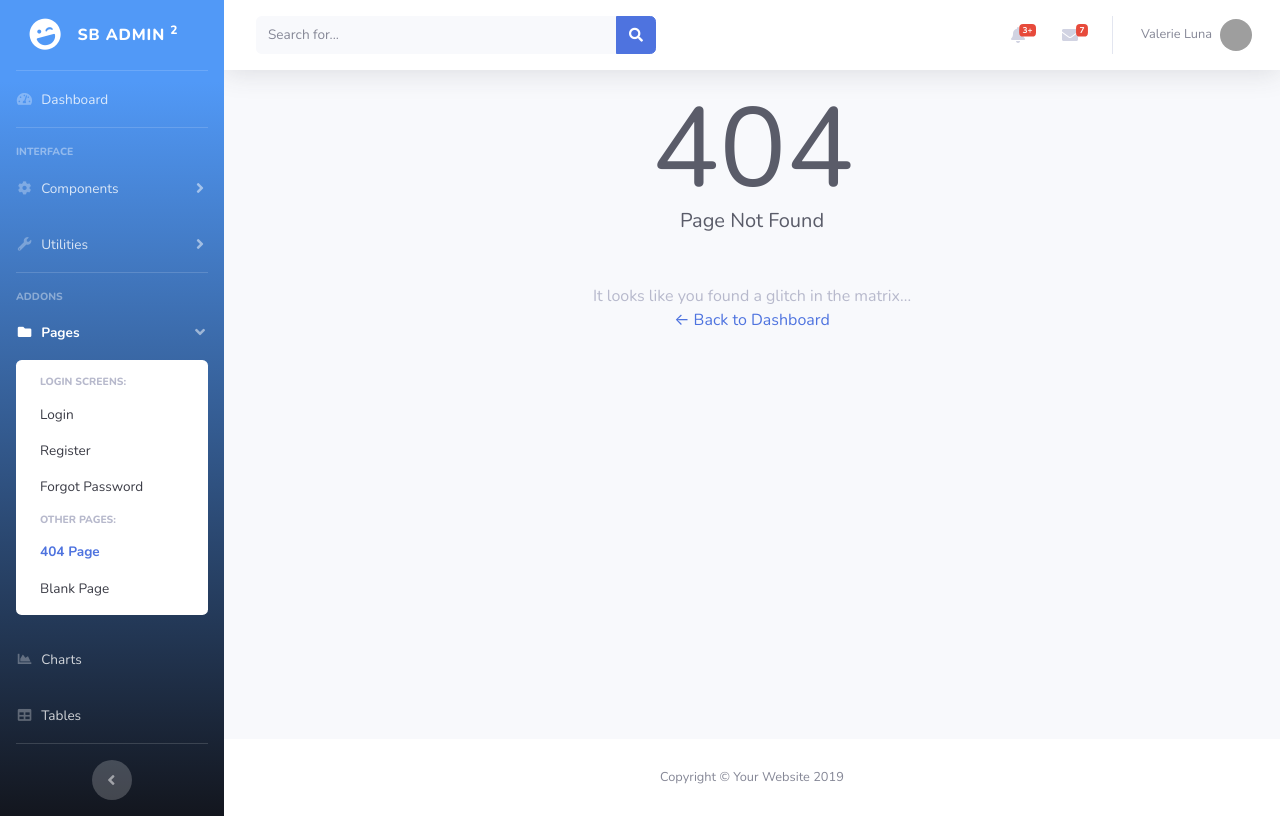
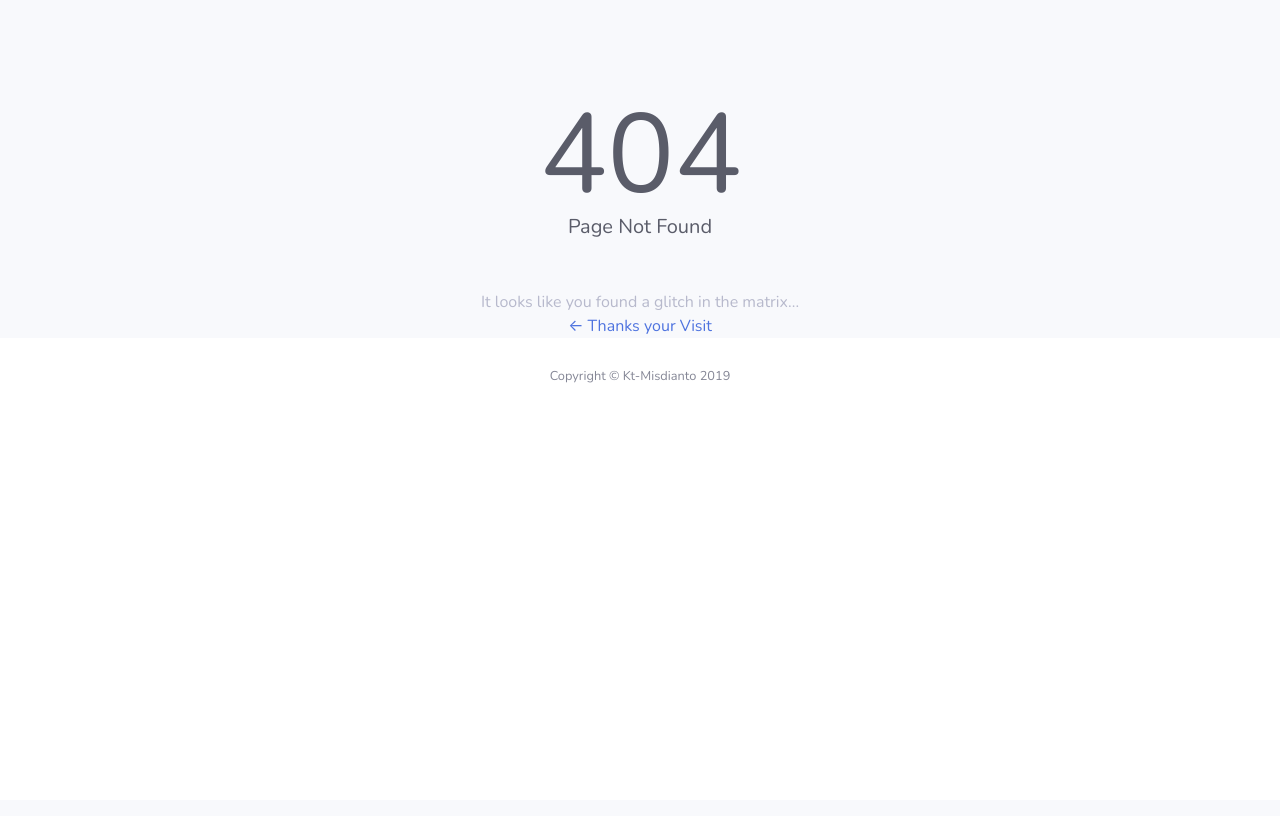
Before and after one commit to rafisahendra/uddwiputra, a PHP site: page /admin/404.html in a window 1280 px wide. After the commit the page ends 383 px from the top, so only its background shows below. Run offline with PHP 8.4, Linux system fonts and the light colour scheme; grey boxes are pictures that could not be loaded.

Commit message:
Admin PDO

```diff
--- a/admin/404.html
+++ b/admin/404.html
@@ -9,7 +9,7 @@
   <meta name="description" content="">
   <meta name="author" content="">
 
-  <title>SB Admin 2 - 404</title>
+  <title>Error- 404</title>
 
   <!-- Custom fonts for this template-->
   <link href="vendor/fontawesome-free/css/all.min.css" rel="stylesheet" type="text/css">
@@ -24,319 +24,20 @@
 
   <!-- Page Wrapper -->
   <div id="wrapper">
-
-    <!-- Sidebar -->
-    <ul class="navbar-nav bg-gradient-primary sidebar sidebar-dark accordion" id="accordionSidebar">
-
-      <!-- Sidebar - Brand -->
-      <a class="sidebar-brand d-flex align-items-center justify-content-center" href="index.html">
-        <div class="sidebar-brand-icon rotate-n-15">
-          <i class="fas fa-laugh-wink"></i>
-        </div>
-        <div class="sidebar-brand-text mx-3">SB Admin <sup>2</sup></div>
-      </a>
-
-      <!-- Divider -->
-      <hr class="sidebar-divider my-0">
-
-      <!-- Nav Item - Dashboard -->
-      <li class="nav-item">
-        <a class="nav-link" href="index.html">
-          <i class="fas fa-fw fa-tachometer-alt"></i>
-          <span>Dashboard</span></a>
-      </li>
-
-      <!-- Divider -->
-      <hr class="sidebar-divider">
-
-      <!-- Heading -->
-      <div class="sidebar-heading">
-        Interface
-      </div>
-
-      <!-- Nav Item - Pages Collapse Menu -->
-      <li class="nav-item">
-        <a class="nav-link collapsed" href="#" data-toggle="collapse" data-target="#collapseTwo" aria-expanded="true" aria-controls="collapseTwo">
-          <i class="fas fa-fw fa-cog"></i>
-          <span>Components</span>
-        </a>
-        <div id="collapseTwo" class="collapse" aria-labelledby="headingTwo" data-parent="#accordionSidebar">
-          <div class="bg-white py-2 collapse-inner rounded">
-            <h6 class="collapse-header">Custom Components:</h6>
-            <a class="collapse-item" href="buttons.html">Buttons</a>
-            <a class="collapse-item" href="cards.html">Cards</a>
-          </div>
-        </div>
-      </li>
-
-      <!-- Nav Item - Utilities Collapse Menu -->
-      <li class="nav-item">
-        <a class="nav-link collapsed" href="#" data-toggle="collapse" data-target="#collapseUtilities" aria-expanded="true" aria-controls="collapseUtilities">
-          <i class="fas fa-fw fa-wrench"></i>
-          <span>Utilities</span>
-        </a>
-        <div id="collapseUtilities" class="collapse" aria-labelledby="headingUtilities" data-parent="#accordionSidebar">
-          <div class="bg-white py-2 collapse-inner rounded">
-            <h6 class="collapse-header">Custom Utilities:</h6>
-            <a class="collapse-item" href="utilities-color.html">Colors</a>
-            <a class="collapse-item" href="utilities-border.html">Borders</a>
-            <a class="collapse-item" href="utilities-animation.html">Animations</a>
-            <a class="collapse-item" href="utilities-other.html">Other</a>
-          </div>
-        </div>
-      </li>
-
-      <!-- Divider -->
-      <hr class="sidebar-divider">
-
-      <!-- Heading -->
-      <div class="sidebar-heading">
-        Addons
-      </div>
-
-      <!-- Nav Item - Pages Collapse Menu -->
-      <li class="nav-item active">
-        <a class="nav-link" href="#" data-toggle="collapse" data-target="#collapsePages" aria-expanded="true" aria-controls="collapsePages">
-          <i class="fas fa-fw fa-folder"></i>
-          <span>Pages</span>
-        </a>
-        <div id="collapsePages" class="collapse show" aria-labelledby="headingPages" data-parent="#accordionSidebar">
-          <div class="bg-white py-2 collapse-inner rounded">
-            <h6 class="collapse-header">Login Screens:</h6>
-            <a class="collapse-item" href="login.html">Login</a>
-            <a class="collapse-item" href="register.html">Register</a>
-            <a class="collapse-item" href="forgot-password.html">Forgot Password</a>
-            <div class="collapse-divider"></div>
-            <h6 class="collapse-header">Other Pages:</h6>
-            <a class="collapse-item active" href="404.html">404 Page</a>
-            <a class="collapse-item" href="blank.html">Blank Page</a>
-          </div>
-        </div>
-      </li>
-
-      <!-- Nav Item - Charts -->
-      <li class="nav-item">
-        <a class="nav-link" href="charts.html">
-          <i class="fas fa-fw fa-chart-area"></i>
-          <span>Charts</span></a>
-      </li>
-
-      <!-- Nav Item - Tables -->
-      <li class="nav-item">
-        <a class="nav-link" href="tables.html">
-          <i class="fas fa-fw fa-table"></i>
-          <span>Tables</span></a>
-      </li>
-
-      <!-- Divider -->
-      <hr class="sidebar-divider d-none d-md-block">
-
-      <!-- Sidebar Toggler (Sidebar) -->
-      <div class="text-center d-none d-md-inline">
-        <button class="rounded-circle border-0" id="sidebarToggle"></button>
-      </div>
-
-    </ul>
-    <!-- End of Sidebar -->
-
     <!-- Content Wrapper -->
     <div id="content-wrapper" class="d-flex flex-column">
 
       <!-- Main Content -->
       <div id="content">
-
-        <!-- Topbar -->
-        <nav class="navbar navbar-expand navbar-light bg-white topbar mb-4 static-top shadow">
-
-          <!-- Sidebar Toggle (Topbar) -->
-          <button id="sidebarToggleTop" class="btn btn-link d-md-none rounded-circle mr-3">
-            <i class="fa fa-bars"></i>
-          </button>
-
-          <!-- Topbar Search -->
-          <form class="d-none d-sm-inline-block form-inline mr-auto ml-md-3 my-2 my-md-0 mw-100 navbar-search">
-            <div class="input-group">
-              <input type="text" class="form-control bg-light border-0 small" placeholder="Search for..." aria-label="Search" aria-describedby="basic-addon2">
-              <div class="input-group-append">
-                <button class="btn btn-primary" type="button">
-                  <i class="fas fa-search fa-sm"></i>
-                </button>
-              </div>
-            </div>
-          </form>
-
-          <!-- Topbar Navbar -->
-          <ul class="navbar-nav ml-auto">
-
-            <!-- Nav Item - Search Dropdown (Visible Only XS) -->
-            <li class="nav-item dropdown no-arrow d-sm-none">
-              <a class="nav-link dropdown-toggle" href="#" id="searchDropdown" role="button" data-toggle="dropdown" aria-haspopup="true" aria-expanded="false">
-                <i class="fas fa-search fa-fw"></i>
-              </a>
-              <!-- Dropdown - Messages -->
-              <div class="dropdown-menu dropdown-menu-right p-3 shadow animated--grow-in" aria-labelledby="searchDropdown">
-                <form class="form-inline mr-auto w-100 navbar-search">
-                  <div class="input-group">
-                    <input type="text" class="form-control bg-light border-0 small" placeholder="Search for..." aria-label="Search" aria-describedby="basic-addon2">
-                    <div class="input-group-append">
-                      <button class="btn btn-primary" type="button">
-                        <i class="fas fa-search fa-sm"></i>
-                      </button>
-                    </div>
-                  </div>
-                </form>
-              </div>
-            </li>
-
-            <!-- Nav Item - Alerts -->
-            <li class="nav-item dropdown no-arrow mx-1">
-              <a class="nav-link dropdown-toggle" href="#" id="alertsDropdown" role="button" data-toggle="dropdown" aria-haspopup="true" aria-expanded="false">
-                <i class="fas fa-bell fa-fw"></i>
-                <!-- Counter - Alerts -->
-                <span class="badge badge-danger badge-counter">3+</span>
-              </a>
-              <!-- Dropdown - Alerts -->
-              <div class="dropdown-list dropdown-menu dropdown-menu-right shadow animated--grow-in" aria-labelledby="alertsDropdown">
-                <h6 class="dropdown-header">
-                  Alerts Center
-                </h6>
-                <a class="dropdown-item d-flex align-items-center" href="#">
-                  <div class="mr-3">
-                    <div class="icon-circle bg-primary">
-                      <i class="fas fa-file-alt text-white"></i>
-                    </div>
-                  </div>
-                  <div>
-                    <div class="small text-gray-500">December 12, 2019</div>
-                    <span class="font-weight-bold">A new monthly report is ready to download!</span>
-                  </div>
-                </a>
-                <a class="dropdown-item d-flex align-items-center" href="#">
-                  <div class="mr-3">
-                    <div class="icon-circle bg-success">
-                      <i class="fas fa-donate text-white"></i>
-                    </div>
-                  </div>
-                  <div>
-                    <div class="small text-gray-500">December 7, 2019</div>
-                    $290.29 has been deposited into your account!
-                  </div>
-                </a>
-                <a class="dropdown-item d-flex align-items-center" href="#">
-                  <div class="mr-3">
-                    <div class="icon-circle bg-warning">
-                      <i class="fas fa-exclamation-triangle text-white"></i>
-                    </div>
-                  </div>
-                  <div>
-                    <div class="small text-gray-500">December 2, 2019</div>
-                    Spending Alert: We've noticed unusually high spending for your account.
-                  </div>
-                </a>
-                <a class="dropdown-item text-center small text-gray-500" href="#">Show All Alerts</a>
-              </div>
-            </li>
-
-            <!-- Nav Item - Messages -->
-            <li class="nav-item dropdown no-arrow mx-1">
-              <a class="nav-link dropdown-toggle" href="#" id="messagesDropdown" role="button" data-toggle="dropdown" aria-haspopup="true" aria-expanded="false">
-                <i class="fas fa-envelope fa-fw"></i>
-                <!-- Counter - Messages -->
-                <span class="badge badge-danger badge-counter">7</span>
-              </a>
-              <!-- Dropdown - Messages -->
-              <div class="dropdown-list dropdown-menu dropdown-menu-right shadow animated--grow-in" aria-labelledby="messagesDropdown">
-                <h6 class="dropdown-header">
-                  Message Center
-                </h6>
-                <a class="dropdown-item d-flex align-items-center" href="#">
-                  <div class="dropdown-list-image mr-3">
-                    <img class="rounded-circle" src="https://source.unsplash.com/fn_BT9fwg_E/60x60" alt="">
-                    <div class="status-indicator bg-success"></div>
-                  </div>
-                  <div class="font-weight-bold">
-                    <div class="text-truncate">Hi there! I am wondering if you can help me with a problem I've been having.</div>
-                    <div class="small text-gray-500">Emily Fowler · 58m</div>
-                  </div>
-                </a>
-                <a class="dropdown-item d-flex align-items-center" href="#">
-                  <div class="dropdown-list-image mr-3">
-                    <img class="rounded-circle" src="https://source.unsplash.com/AU4VPcFN4LE/60x60" alt="">
-                    <div class="status-indicator"></div>
-                  </div>
-                  <div>
-                    <div class="text-truncate">I have the photos that you ordered last month, how would you like them sent to you?</div>
-                    <div class="small text-gray-500">Jae Chun · 1d</div>
-                  </div>
-                </a>
-                <a class="dropdown-item d-flex align-items-center" href="#">
-                  <div class="dropdown-list-image mr-3">
-                    <img class="rounded-circle" src="https://source.unsplash.com/CS2uCrpNzJY/60x60" alt="">
-                    <div class="status-indicator bg-warning"></div>
-                  </div>
-                  <div>
-                    <div class="text-truncate">Last month's report looks great, I am very happy with the progress so far, keep up the good work!</div>
-                    <div class="small text-gray-500">Morgan Alvarez · 2d</div>
-                  </div>
-                </a>
-                <a class="dropdown-item d-flex align-items-center" href="#">
-                  <div class="dropdown-list-image mr-3">
-                    <img class="rounded-circle" src="https://source.unsplash.com/Mv9hjnEUHR4/60x60" alt="">
-                    <div class="status-indicator bg-success"></div>
-                  </div>
-                  <div>
-                    <div class="text-truncate">Am I a good boy? The reason I ask is because someone told me that people say this to all dogs, even if they aren't good...</div>
-                    <div class="small text-gray-500">Chicken the Dog · 2w</div>
-                  </div>
-                </a>
-                <a class="dropdown-item text-center small text-gray-500" href="#">Read More Messages</a>
-              </div>
-            </li>
-
-            <div class="topbar-divider d-none d-sm-block"></div>
-
-            <!-- Nav Item - User Information -->
-            <li class="nav-item dropdown no-arrow">
-              <a class="nav-link dropdown-toggle" href="#" id="userDropdown" role="button" data-toggle="dropdown" aria-haspopup="true" aria-expanded="false">
-                <span class="mr-2 d-none d-lg-inline text-gray-600 small">Valerie Luna</span>
-                <img class="img-profile rounded-circle" src="https://source.unsplash.com/QAB-WJcbgJk/60x60">
-              </a>
-              <!-- Dropdown - User Information -->
-              <div class="dropdown-menu dropdown-menu-right shadow animated--grow-in" aria-labelledby="userDropdown">
-                <a class="dropdown-item" href="#">
-                  <i class="fas fa-user fa-sm fa-fw mr-2 text-gray-400"></i>
-                  Profile
-                </a>
-                <a class="dropdown-item" href="#">
-                  <i class="fas fa-cogs fa-sm fa-fw mr-2 text-gray-400"></i>
-                  Settings
-                </a>
-                <a class="dropdown-item" href="#">
-                  <i class="fas fa-list fa-sm fa-fw mr-2 text-gray-400"></i>
-                  Activity Log
-                </a>
-                <div class="dropdown-divider"></div>
-                <a class="dropdown-item" href="#" data-toggle="modal" data-target="#logoutModal">
-                  <i class="fas fa-sign-out-alt fa-sm fa-fw mr-2 text-gray-400"></i>
-                  Logout
-                </a>
-              </div>
-            </li>
-
-          </ul>
-
-        </nav>
-        <!-- End of Topbar -->
-
         <!-- Begin Page Content -->
         <div class="container-fluid">
 
           <!-- 404 Error Text -->
-          <div class="text-center">
+          <div class="text-center"style="margin-top:100px;">
             <div class="error mx-auto" data-text="404">404</div>
             <p class="lead text-gray-800 mb-5">Page Not Found</p>
             <p class="text-gray-500 mb-0">It looks like you found a glitch in the matrix...</p>
-            <a href="index.html">&larr; Back to Dashboard</a>
+            <a href="#">&larr; Thanks your Visit</a>
           </div>
 
         </div>
@@ -349,7 +50,7 @@
       <footer class="sticky-footer bg-white">
         <div class="container my-auto">
           <div class="copyright text-center my-auto">
-            <span>Copyright &copy; Your Website 2019</span>
+            <span>Copyright &copy; Kt-Misdianto 2019</span>
           </div>
         </div>
       </footer>
@@ -360,31 +61,6 @@
 
   </div>
   <!-- End of Page Wrapper -->
-
-  <!-- Scroll to Top Button-->
-  <a class="scroll-to-top rounded" href="#page-top">
-    <i class="fas fa-angle-up"></i>
-  </a>
-
-  <!-- Logout Modal-->
-  <div class="modal fade" id="logoutModal" tabindex="-1" role="dialog" aria-labelledby="exampleModalLabel" aria-hidden="true">
-    <div class="modal-dialog" role="document">
-      <div class="modal-content">
-        <div class="modal-header">
-          <h5 class="modal-title" id="exampleModalLabel">Ready to Leave?</h5>
-          <button class="close" type="button" data-dismiss="modal" aria-label="Close">
-            <span aria-hidden="true">×</span>
-          </button>
-        </div>
-        <div class="modal-body">Select "Logout" below if you are ready to end your current session.</div>
-        <div class="modal-footer">
-          <button class="btn btn-secondary" type="button" data-dismiss="modal">Cancel</button>
-          <a class="btn btn-primary" href="login.html">Logout</a>
-        </div>
-      </div>
-    </div>
-  </div>
-
   <!-- Bootstrap core JavaScript-->
   <script src="vendor/jquery/jquery.min.js"></script>
   <script src="vendor/bootstrap/js/bootstrap.bundle.min.js"></script>
--- a/admin/index.php
+++ b/admin/index.php
@@ -1,4 +1,5 @@
 <?php
+session_start();
 if (!$_SESSION['admin_id']) {
     header('Location: login.php');
 } else{
--- a/admin/login.php
+++ b/admin/login.php
@@ -1,6 +1,4 @@
-<?php
-include "config/koneksi.php";
- ?>
+
 <!DOCTYPE html>
 <html lang="en">
 
@@ -41,7 +39,7 @@ include "config/koneksi.php";
                   <div class="text-center">
                     <h6 class=" text-gray-900 mb-4 "> Masukan username dan password </h6>
                   </div>
-                  <form class="user" method="post" action="aksi_login.php">
+                  <form class="user" method="post" action="../controller/AdmController.php?aksi=login">
                     <div class="form-group">
                       <input type="text" class="form-control form-control-user" id="exampleInputEmail" aria-describedby="emailHelp" name="username" placeholder="Username" >
                     </div>
--- a/admin/pages/asset/navbar.php
+++ b/admin/pages/asset/navbar.php
@@ -38,7 +38,7 @@
             <li class="nav-item dropdown no-arrow">
               <a class="nav-link dropdown-toggle" href="#" id="userDropdown" role="button" data-toggle="dropdown" aria-haspopup="true" aria-expanded="false">
                 <span class=" mr-2 d-none d-lg-inline   btn-default small"><?= $_SESSION['username']; ?></span>
-                <img class="img-profile rounded-circle" src="../img/mm.png">
+                <img class="img-profile rounded-circle" src="../../images/logo/mm.png">
               </a>
               <!-- Dropdown - User Information -->
               <div class="dropdown-menu dropdown-menu-right shadow animated--grow-in" aria-labelledby="userDropdown">
--- a/admin/pages/asset/slidebar.php
+++ b/admin/pages/asset/slidebar.php
@@ -4,7 +4,7 @@
       <!-- Sidebar - Brand -->
       <a class="sidebar-brand d-flex align-items-center justify-content-center" href="index.php">
         <div class="sidebar-brand-icon ">
-          <img src="../img/mm.png" width="50px">
+          <img src="../../images/logo/mm.png" width="50px">
         </div>
         <div class="sidebar-brand-text mx-3">Administrator<sup></sup></div>
 
--- a/admin/pages/index.php
+++ b/admin/pages/index.php
@@ -1,6 +1,9 @@
 <?php
 session_start();
 
+if(empty($_SESSION['admin_id'])){
+  header('location:../404.html');
+}
 include '../../model/M_admin.php';
 $db = new M_admin();
 
```
Also changed, not shown: admin/aksi_login.php (deleted, +0 -31 lines), admin/config/koneksi.php (deleted, +0 -10 lines), controller/AdmController.php (+6 -1 lines), model/M_admin.php (+18 -2 lines), images/logo/mm.png (renamed from admin/img/mm.png), images/logo/undraw_posting_photo.svg (renamed from admin/img/undraw_posting_photo.svg).
